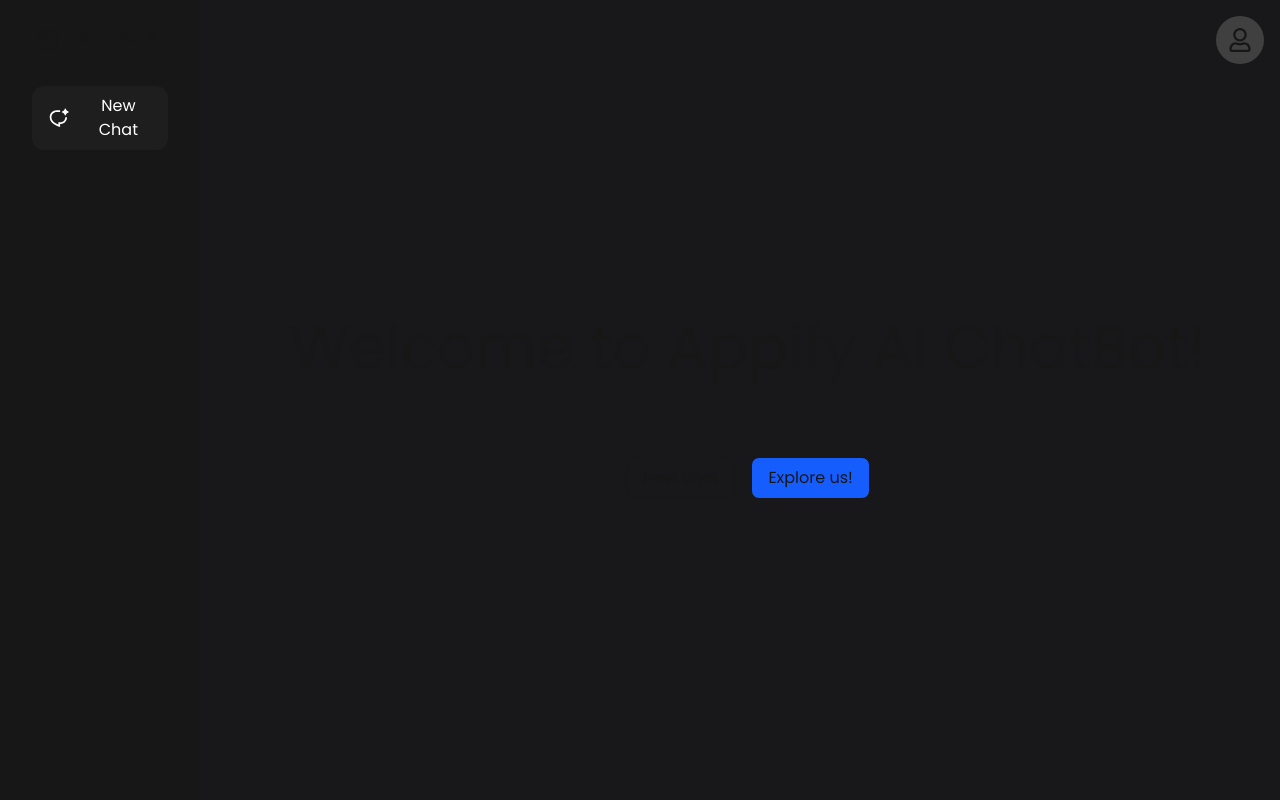
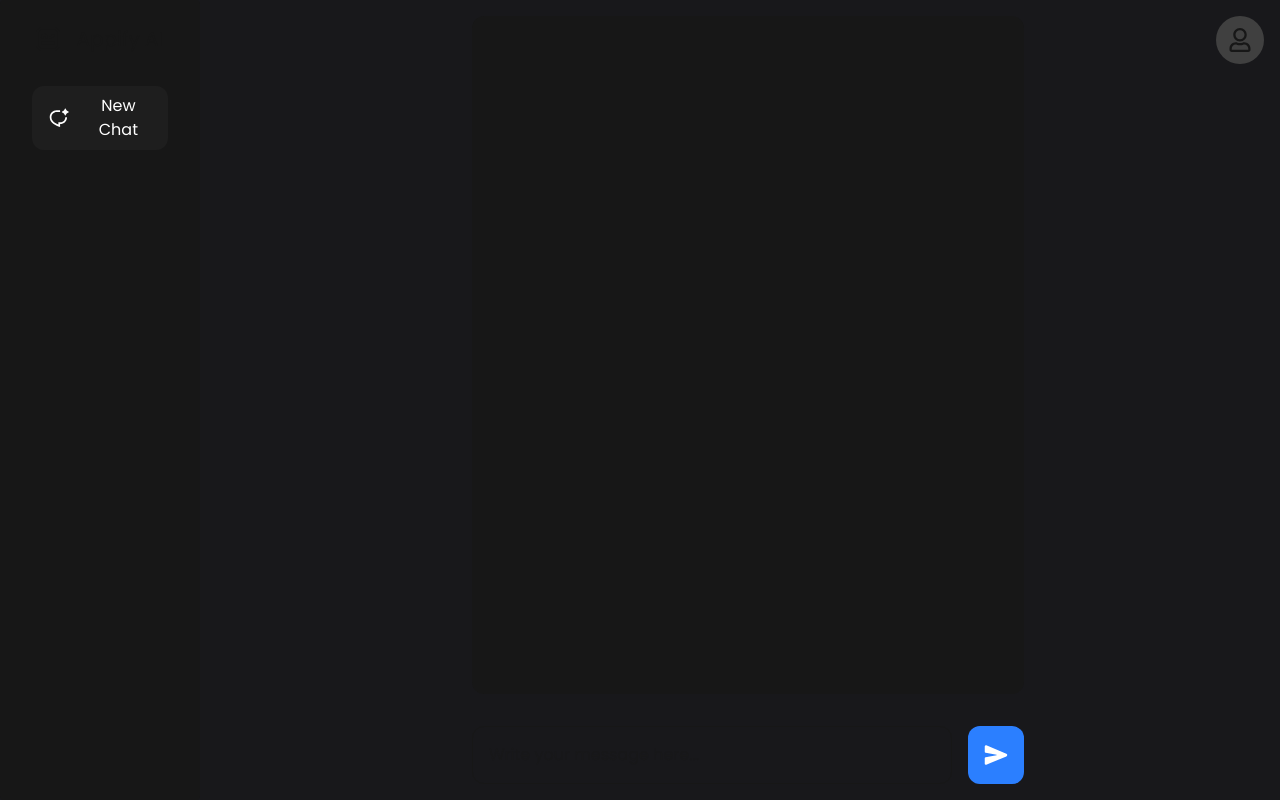
Before and after one commit to NOCKTOWL/appify-devs-test, a Next.js app: page / in a window 1280 px wide. Built offline with nearby package versions, Linux system fonts and the light colour scheme.

Commit message:
fix: update chat history handling to improve initial state check and component rendering

```diff
--- a/app/page.js
+++ b/app/page.js
@@ -10,11 +10,16 @@ import { IoSettingsOutline, IoLogOutOutline } from "react-icons/io5";
 
 export default function Home() {
   const [profileDropdown, setProfileDropdown] = useState(false);
+  const [hasChatHistory, setHasChatHistory] = useState(false);
   useEffect(() => {
-    if (localStorage.length === 0) {
-      localStorage.setItem("chatHistory", JSON.stringify([]));
+    if (typeof window === "undefined") {
+      if (!localStorage.getItem("chatHistory")) {
+        localStorage.setItem("chatHistory", JSON.stringify([]));
+      }
+      setHasChatHistory(localStorage.getItem("chatHistory") !== "[]");
     }
-  });
+  }, []);
+
   return (
     <>
       <div className="h-screen grid grid-cols-6 gap-4 bg-zinc-900">
@@ -45,7 +50,7 @@ export default function Home() {
           <Sidebar />
         </div>
         <div className="col-span-5">
-          {localStorage.length === 0 ? <LandingPage /> : <Chat />}
+          {hasChatHistory ? <LandingPage /> : <Chat />}
         </div>
       </div>
     </>
```
